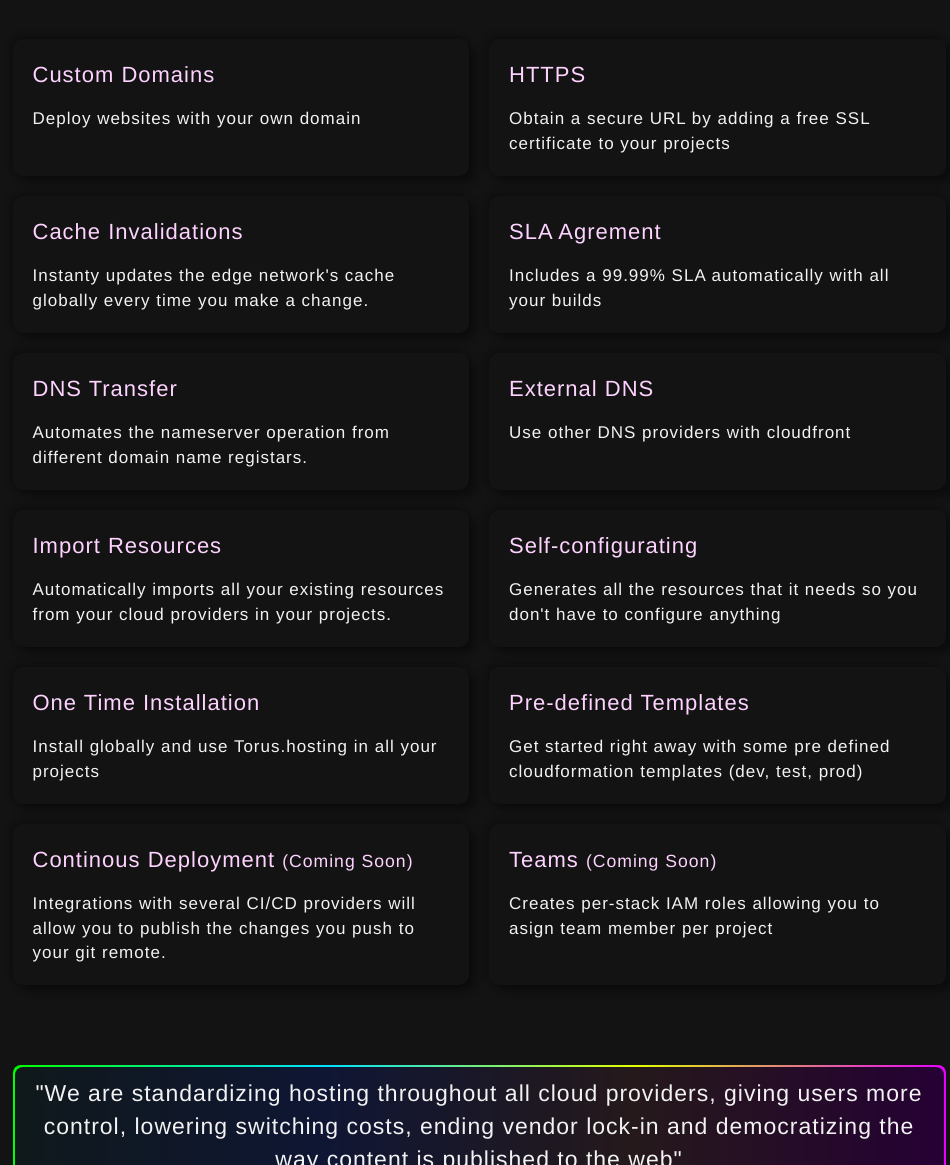
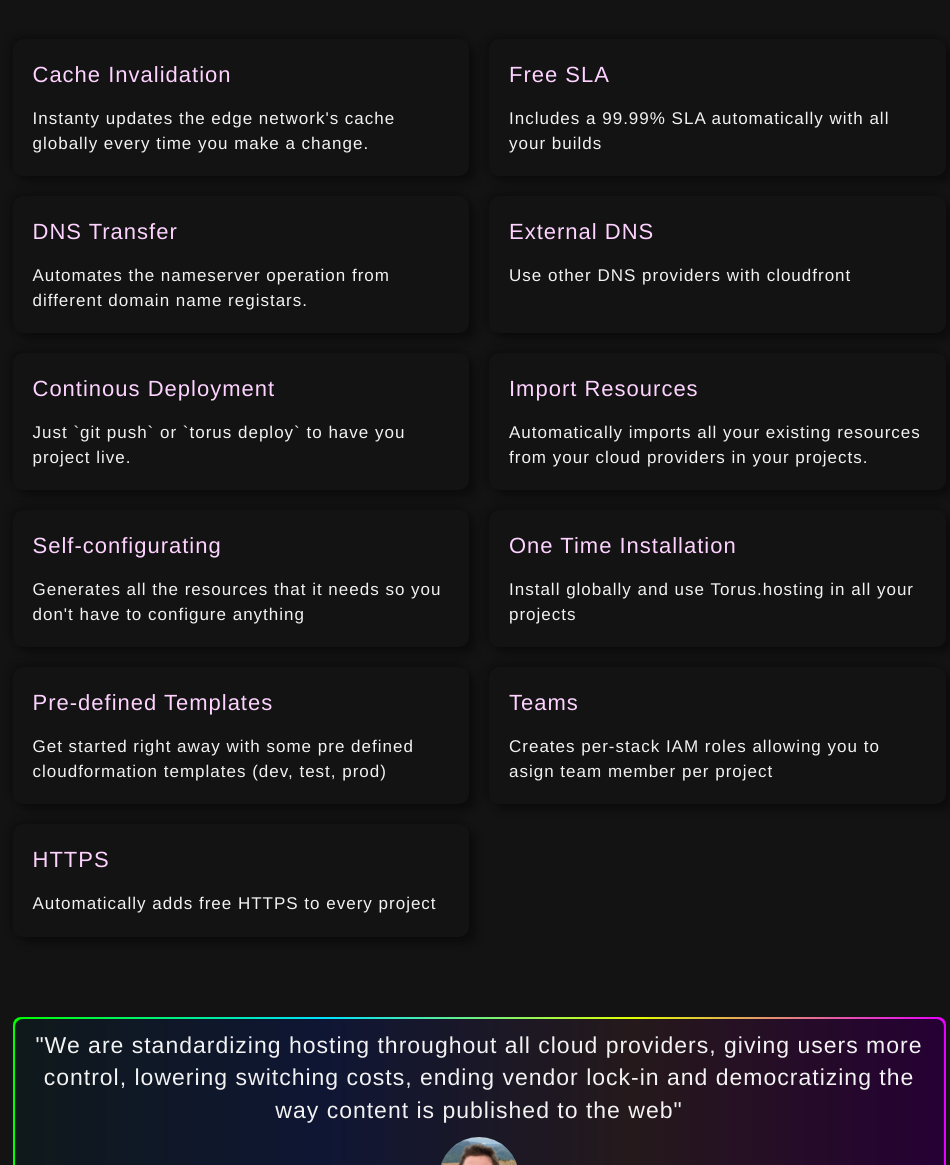
Before and after one commit to torus-tools/site, a plain HTML site: page index.html in a window 1280 px wide. Shown: the part 2622-3787 px from the top of the page, without its empty margins (161-1111 px from the left). Drawn offline with Linux system fonts and the light colour scheme.

Commit message:
fixed nav navigation

```diff
--- a/index.html
+++ b/index.html
@@ -165,21 +165,11 @@
   <div class="grid-features">
 
   <div class="card-features">
-    <h3 class="h3-features">Custom Domains</h3>
-    <p class="p-features">Deploy websites with your own domain</p>
-  </div>
-
-  <div class="card-features">
-    <h3 class="h3-features">HTTPS</h3>
-    <p class="p-features">Obtain a secure URL by adding a free SSL certificate to your projects</p>
-  </div>
-
-  <div class="card-features">
-    <h3 class="h3-features">Cache Invalidations</h3>
+    <h3 class="h3-features">Cache Invalidation</h3>
     <p class="p-features">Instanty updates the edge network's cache globally every time you make a change. </p>
   </div>
   <div class="card-features">
-    <h3 class="h3-features">SLA Agrement</h3>
+    <h3 class="h3-features">Free SLA</h3>
    <p class="p-features">Includes a 99.99% SLA automatically with all your builds</p>
   </div>
   <div class="card-features">
@@ -190,7 +180,10 @@
     <h3 class="h3-features">External DNS</h3>
    <p class="p-features">Use other DNS providers with cloudfront</p>
   </div>
-
+  <div class="card-features">
+    <h3 class="h3-features">Continous Deployment</h3>
+   <p class="p-features">Just `git push` or `torus deploy` to have you project live.</p>
+  </div>
   <div class="card-features">
     <h3 class="h3-features">Import Resources</h3>
    <p class="p-features">Automatically imports all your existing resources from your cloud providers in your projects.</p>
@@ -208,15 +201,14 @@
     <h3 class="h3-features">Pre-defined Templates</h3>
    <p class="p-features">Get started right away with some pre defined cloudformation templates (dev, test, prod)</p>
   </div>
-
   <div class="card-features">
-    <h3 class="h3-features">Continous Deployment <small>(Coming Soon)</small> </h3>
-   <p class="p-features">Integrations with several CI/CD providers will allow you to publish the changes you push to your git remote.</p>
+    <h3 class="h3-features">Teams</h3>
+   <p class="p-features">Creates per-stack IAM roles allowing you to asign team member per project</p>
   </div>
 
   <div class="card-features">
-    <h3 class="h3-features">Teams <small>(Coming Soon)</small></h3>
-   <p class="p-features">Creates per-stack IAM roles allowing you to asign team member per project</p>
+    <h3 class="h3-features">HTTPS</h3>
+    <p class="p-features">Automatically adds free HTTPS to every project</p>
   </div>
 
 </div>
```
Also changed, not shown: docs/index.html (+6 -5 lines), pricing.html (+1 -1 lines), tools.html (+1 -1 lines).
